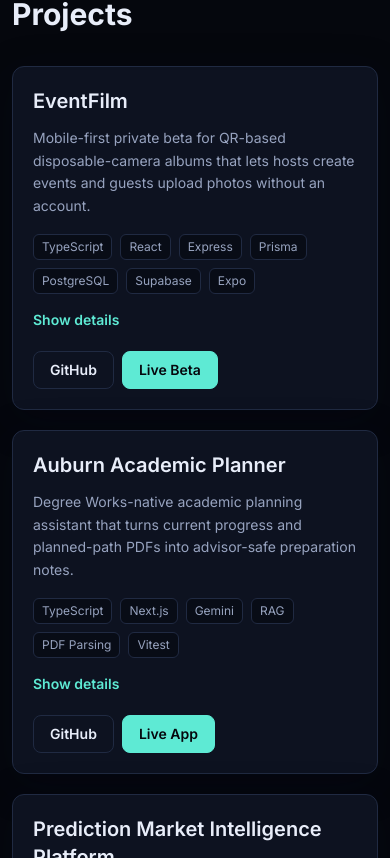
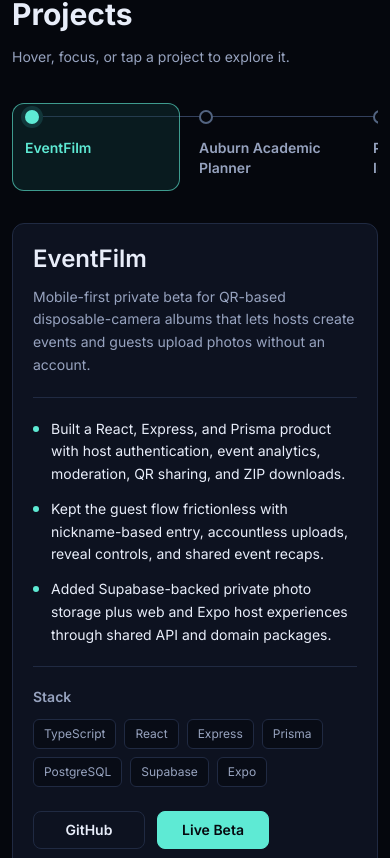
Before and after one commit to fernando-ace/Portfolio-Website, a React (Vite) app: page / in a window 390 px wide. Shown: the part 3606-4464 px from the top of the page. Built offline with nearby package versions, Linux system fonts and the light colour scheme.

Commit message:
Build interactive project timeline

```diff
--- a/src/components/ProjectsSection.jsx
+++ b/src/components/ProjectsSection.jsx
@@ -1,65 +1,55 @@
-import { useState } from "react";
+import { useRef, useState } from "react";
 import { projects } from "../data/portfolioData";
+import { ProjectDetailCard } from "./projects/ProjectDetailCard";
+import { ProjectTimeline } from "./projects/ProjectTimeline";
 
 export function ProjectsSection() {
-  const [expanded, setExpanded] = useState({});
+  const [activeIndex, setActiveIndex] = useState(0);
+  const tabRefs = useRef([]);
+  const activeProject = projects[activeIndex];
+
+  function selectProject(index) {
+    setActiveIndex(index);
+  }
+
+  function handleTimelineKeyDown(event, index) {
+    const lastIndex = projects.length - 1;
+    let nextIndex = index;
+
+    if (event.key === "ArrowDown" || event.key === "ArrowRight") {
+      nextIndex = index === lastIndex ? 0 : index + 1;
+    } else if (event.key === "ArrowUp" || event.key === "ArrowLeft") {
+      nextIndex = index === 0 ? lastIndex : index - 1;
+    } else if (event.key === "Home") {
+      nextIndex = 0;
+    } else if (event.key === "End") {
+      nextIndex = lastIndex;
+    } else {
+      return;
+    }
+
+    event.preventDefault();
+    selectProject(nextIndex);
+    tabRefs.current[nextIndex]?.focus();
+  }
 
   return (
-    <section id="projects" className="px-3 py-16 md:px-6 md:py-24">
+    <section id="projects" className="scroll-mt-24 px-3 py-16 md:px-6 md:py-24">
       <div className="mx-auto max-w-6xl">
         <div className="mb-8">
           <h2 className="section-title">Projects</h2>
+          <p className="section-copy">Hover, focus, or tap a project to explore it.</p>
         </div>
 
-        <div className="grid gap-5 md:grid-cols-2 xl:grid-cols-3">
-          {projects.map((project) => {
-            const isExpanded = Boolean(expanded[project.name]);
-            return (
-              <article key={project.name} className="reveal overflow-hidden rounded-xl border border-line bg-surface shadow-soft" data-reveal>
-                <div className="p-5">
-                  <h3 className="text-xl font-semibold text-text">{project.name}</h3>
-                  <p className="mt-3 text-sm leading-relaxed text-muted">{project.description}</p>
-
-                  <div className="mt-4 flex flex-wrap gap-2 text-xs text-muted">
-                    {project.stack.map((item) => (
-                      <span key={item} className="rounded-md border border-line bg-page/50 px-2 py-1">{item}</span>
-                    ))}
-                  </div>
-
-                  <button
-                    type="button"
-                    className="mt-4 text-sm font-semibold text-accent underline-offset-4 hover:underline"
-                    onClick={() => setExpanded((prev) => ({ ...prev, [project.name]: !isExpanded }))}
-                    aria-expanded={isExpanded}
-                  >
-                    {isExpanded ? "Hide details" : "Show details"}
-                  </button>
-
-                  {isExpanded && (
-                    <ul className="mt-3 space-y-2 text-sm text-text">
-                      {project.highlights.map((highlight) => (
-                        <li key={highlight} className="flex gap-2">
-                          <span className="mt-1 inline-block h-1.5 w-1.5 rounded-full bg-accent" aria-hidden="true" />
-                          <span>{highlight}</span>
-                        </li>
-                      ))}
-                    </ul>
-                  )}
-
-                  <div className="mt-5 flex gap-2">
-                    <a className="btn-ghost text-sm" href={project.githubHref} target="_blank" rel="noreferrer">
-                      GitHub
-                    </a>
-                    {project.liveHref ? (
-                      <a className="btn-primary text-sm" href={project.liveHref} target="_blank" rel="noreferrer">
-                        {project.liveLabel}
-                      </a>
-                    ) : null}
-                  </div>
-                </div>
-              </article>
-            );
-          })}
+        <div className="reveal grid items-start gap-6 md:grid-cols-[minmax(18rem,0.78fr)_minmax(0,1.42fr)] md:gap-8" data-reveal>
+          <ProjectTimeline
+            activeIndex={activeIndex}
+            onKeyDown={handleTimelineKeyDown}
+            onSelect={selectProject}
+            projects={projects}
+            tabRefs={tabRefs}
+          />
+          <ProjectDetailCard project={activeProject} />
         </div>
       </div>
     </section>
--- /dev/null
+++ b/src/components/projects/ProjectDetailCard.jsx
@@ -0,0 +1,56 @@
+function projectId(name) {
+  return name.toLowerCase().replace(/[^a-z0-9]+/g, "-").replace(/(^-|-$)/g, "");
+}
+
+export function ProjectDetailCard({ project }) {
+  const id = projectId(project.name);
+
+  return (
+    <article
+      key={project.name}
+      id="project-detail-panel"
+      className="project-detail-card rounded-xl border border-line bg-surface p-5 sm:p-6"
+      role="tabpanel"
+      aria-labelledby={`project-tab-${id}`}
+      tabIndex={0}
+    >
+      <header>
+        <h3 className="text-2xl font-semibold leading-tight text-text sm:text-3xl">{project.name}</h3>
+        <p className="mt-3 text-sm leading-relaxed text-muted sm:text-base">{project.description}</p>
+      </header>
+
+      <div className="mt-5 border-t border-line pt-5">
+        <ul className="space-y-3 text-sm leading-relaxed text-text">
+          {project.highlights.map((highlight) => (
+            <li key={highlight} className="flex gap-3">
+              <span className="mt-2 h-1.5 w-1.5 shrink-0 rounded-full bg-accent" aria-hidden="true" />
+              <span>{highlight}</span>
+            </li>
+          ))}
+        </ul>
+      </div>
+
+      <div className="mt-5 border-t border-line pt-5">
+        <p className="text-sm font-semibold text-muted">Stack</p>
+        <div className="mt-3 flex flex-wrap gap-2 text-xs text-muted">
+          {project.stack.map((item) => (
+            <span key={item} className="rounded-md border border-line bg-page/50 px-2.5 py-1.5">
+              {item}
+            </span>
+          ))}
+        </div>
+      </div>
+
+      <div className="mt-6 flex flex-wrap gap-3">
+        <a className="btn-ghost min-w-28 text-sm" href={project.githubHref} target="_blank" rel="noreferrer">
+          GitHub
+        </a>
+        {project.liveHref ? (
+          <a className="btn-primary min-w-28 text-sm" href={project.liveHref} target="_blank" rel="noreferrer">
+            {project.liveLabel}
+          </a>
+        ) : null}
+      </div>
+    </article>
+  );
+}
--- /dev/null
+++ b/src/components/projects/ProjectTimeline.jsx
@@ -0,0 +1,40 @@
+function projectId(name) {
+  return name.toLowerCase().replace(/[^a-z0-9]+/g, "-").replace(/(^-|-$)/g, "");
+}
+
+export function ProjectTimeline({ activeIndex, onKeyDown, onSelect, projects, tabRefs }) {
+  return (
+    <div className="project-timeline-scroll">
+      <div className="project-timeline-track" role="tablist" aria-label="Project timeline">
+        {projects.map((project, index) => {
+          const isActive = index === activeIndex;
+          const id = projectId(project.name);
+
+          return (
+            <button
+              key={project.name}
+              ref={(node) => {
+                tabRefs.current[index] = node;
+              }}
+              id={`project-tab-${id}`}
+              type="button"
+              role="tab"
+              className={`project-timeline-item ${isActive ? "project-timeline-item-active" : ""}`}
+              aria-controls="project-detail-panel"
+              aria-selected={isActive}
+              data-project-name={project.name}
+              tabIndex={isActive ? 0 : -1}
+              onClick={() => onSelect(index)}
+              onFocus={() => onSelect(index)}
+              onKeyDown={(event) => onKeyDown(event, index)}
+              onPointerEnter={() => onSelect(index)}
+            >
+              <span className="project-timeline-dot" aria-hidden="true" />
+              <span className="project-timeline-name">{project.name}</span>
+            </button>
+          );
+        })}
+      </div>
+    </div>
+  );
+}
--- a/src/data/portfolioData.js
+++ b/src/data/portfolioData.js
@@ -122,16 +122,26 @@ export const projects = [
   {
     name: "Income Ladder Snapshot",
     description:
-      "Privacy-first advisor tool that turns an uploaded Income Ladder workbook into a concise client-ready preview and printable report.",
+      "Privacy-first prototype built for a Wells Fargo academic advisor who tasked me with turning an Income Ladder workbook into a concise client-ready preview and printable report.",
     highlights: [
       "Parses Excel workbooks entirely in the browser and summarizes cash flow, distributions, shortfalls, withdrawals, and maturities.",
       "Keeps private client data in React memory only, with no backend, database, analytics, cookies, or browser storage.",
       "Delivers interactive charts and a compact PDF-ready print layout as a fully static application."
     ],
     stack: ["TypeScript", "React", "Vite", "Tailwind CSS", "Recharts", "SheetJS"],
-    githubHref: "https://github.com/fernando-ace/Income-Ladder-Snapshot",
-    liveHref: "https://fernando-ace.github.io/Income-Ladder-Snapshot/",
-    liveLabel: "Live App"
+    githubHref: "https://github.com/fernando-ace/Income-Ladder-Snapshot"
+  },
+  {
+    name: "Tecspacs",
+    description:
+      "48-hour hackathon project I built with three teammates: a developer tool for organizing and reusing code snippets and mini-packages across a web app, CLI, and VS Code extension.",
+    highlights: [
+      "Built a sticky-note React and Tailwind interface for creating and browsing TEC code snippets and PAC mini-packages.",
+      "Connected the web app, JavaScript CLI, and VS Code extension to one Express and MongoDB backend.",
+      "Added Auth0 token-based authentication and Gemini-assisted code summarization and improvement workflows."
+    ],
+    stack: ["JavaScript", "React", "Tailwind CSS", "Node.js", "Express", "MongoDB", "Auth0", "Gemini"],
+    githubHref: "https://github.com/rtrevizo18/tecspacs"
   },
   {
     name: "TaskFlow",
--- a/src/index.css
+++ b/src/index.css
@@ -101,10 +101,151 @@ body {
   animation: type-cursor-blink 500ms linear infinite;
 }
 
+.project-timeline-scroll {
+  min-width: 0;
+}
+
+.project-timeline-track {
+  position: relative;
+  display: flex;
+  flex-direction: column;
+  gap: 0.25rem;
+}
+
+.project-timeline-track::before {
+  position: absolute;
+  top: 1.5rem;
+  bottom: 1.5rem;
+  left: 0.8125rem;
+  width: 1px;
+  background: #33405d;
+  content: "";
+}
+
+.project-timeline-item {
+  position: relative;
+  z-index: 1;
+  display: grid;
+  min-height: 3.5rem;
+  width: 100%;
+  grid-template-columns: 1.75rem minmax(0, 1fr);
+  align-items: center;
+  gap: 0.75rem;
+  border: 1px solid transparent;
+  border-radius: 0.75rem;
+  padding: 0.5rem 0.75rem 0.5rem 0;
+  color: #97a3bf;
+  text-align: left;
+  transition: border-color 180ms ease, background-color 180ms ease, color 180ms ease;
+}
+
+.project-timeline-item:hover {
+  color: #e8edf9;
+}
+
+.project-timeline-item:focus-visible {
+  outline: 2px solid #5eead4;
+  outline-offset: 3px;
+}
+
+.project-timeline-item-active {
+  border-color: rgba(94, 234, 212, 0.62);
+  background: rgba(18, 55, 58, 0.42);
+  color: #5eead4;
+}
+
+.project-timeline-dot {
+  display: block;
+  width: 0.875rem;
+  height: 0.875rem;
+  justify-self: center;
+  border: 2px solid #536481;
+  border-radius: 999px;
+  background: #05070d;
+  transition: border-color 180ms ease, background-color 180ms ease, box-shadow 180ms ease;
+}
+
+.project-timeline-item-active .project-timeline-dot {
+  border-color: #5eead4;
+  background: #5eead4;
+  box-shadow: 0 0 0 4px #12373a;
+}
+
+.project-timeline-name {
+  font-size: 0.875rem;
+  font-weight: 600;
+  line-height: 1.25rem;
+}
+
+.project-detail-card {
+  min-height: 32rem;
+  animation: project-card-enter 220ms ease-out;
+}
+
+@keyframes project-card-enter {
+  from {
+    opacity: 0.35;
+    transform: translateY(8px);
+  }
+
+  to {
+    opacity: 1;
+    transform: translateY(0);
+  }
+}
+
+@media (max-width: 767px) {
+  .project-timeline-scroll {
+    overflow-x: auto;
+    padding: 0.125rem 0 0.5rem;
+    scrollbar-color: #33405d transparent;
+    scrollbar-width: thin;
+  }
+
+  .project-timeline-track {
+    width: max-content;
+    min-width: 100%;
+    flex-direction: row;
+    gap: 0.375rem;
+  }
+
+  .project-timeline-track::before {
+    top: 0.8125rem;
+    right: 5rem;
+    bottom: auto;
+    left: 0.875rem;
+    width: auto;
+    height: 1px;
+  }
+
+  .project-timeline-item {
+    width: 10.5rem;
+    min-height: 5.25rem;
+    grid-template-columns: 1fr;
+    grid-template-rows: 1.625rem auto;
+    align-content: start;
+    gap: 0.5rem;
+    padding: 0 0.75rem 0.75rem;
+    scroll-snap-align: start;
+  }
+
+  .project-timeline-dot {
+    justify-self: start;
+  }
+
+  .project-detail-card {
+    min-height: 0;
+  }
+}
+
 @media (prefers-reduced-motion: reduce) {
   .reveal {
     opacity: 1;
     transform: none;
     transition: none;
   }
+
+  .project-detail-card {
+    animation: none;
+  }
 }
```
